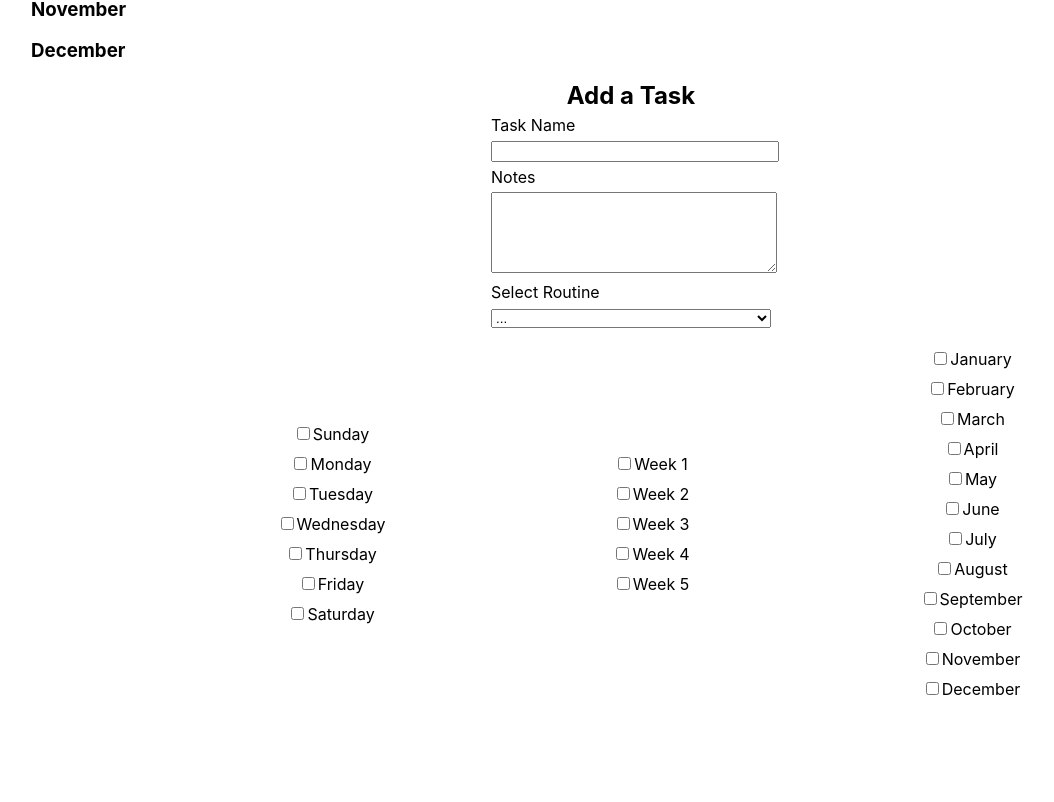
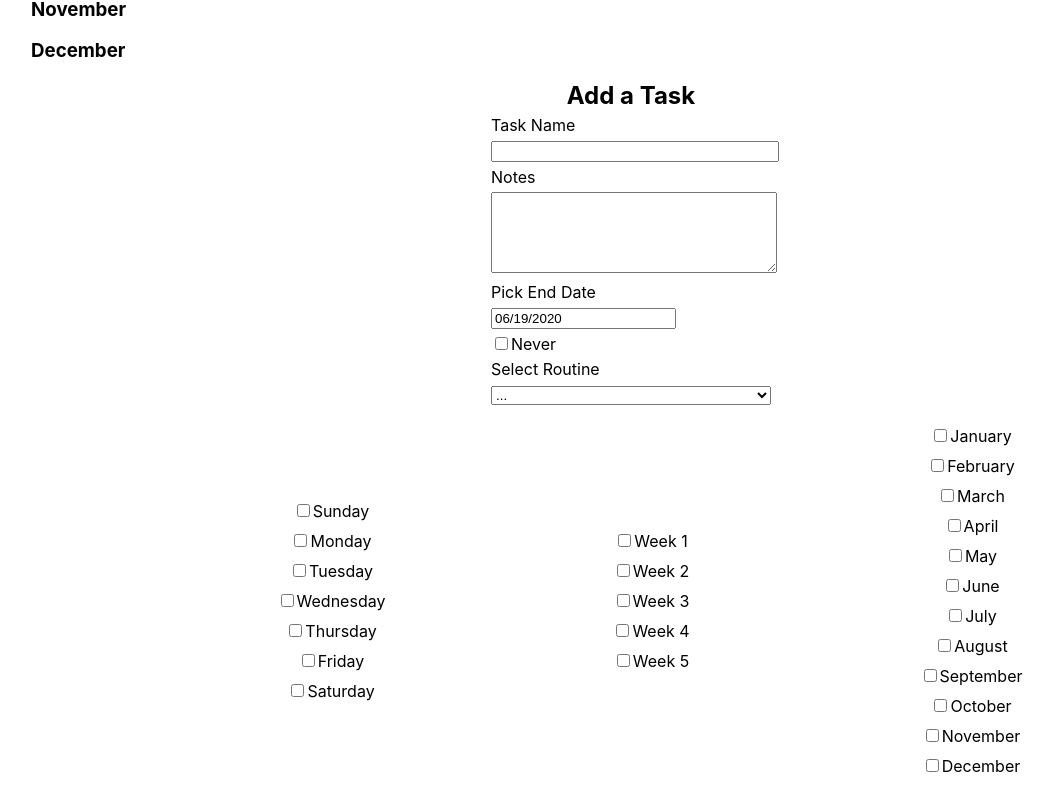
Before and after one commit to Phantom-Wolf/chore-tracker-capstone-client, a React (Create React App) app: page / in a window 1280 px wide. Shown: the part 2128-2930 px from the top of the page, without its empty margins (9-1063 px from the left). Before the commit the page ends 2853 px from the top, so only its background shows below. Built offline with nearby package versions, Linux system fonts and the light colour scheme.

Commit message:
README update

```diff
--- a/package.json
+++ b/package.json
@@ -7,6 +7,7 @@
     "@testing-library/react": "^9.3.2",
     "@testing-library/user-event": "^7.1.2",
     "react": "^16.13.1",
+    "react-datepicker": "^3.0.0",
     "react-dom": "^16.13.1",
     "react-router-dom": "^5.2.0",
     "react-scripts": "3.4.1"
--- a/src/App/App.js
+++ b/src/App/App.js
@@ -6,6 +6,8 @@ import CategoryListMain from "../CategoryListMain/CategoryListMain";
 import Tasks from "../PracticeEntries";
 import ChoreContext from "../ChoreContext";
 import Categories from "../STORE";
+import DatePicker from "react-datepicker";
+import "react-datepicker/dist/react-datepicker.css";
 
 Date.prototype.getWeekOfMonth = function (exact) {
 	let month = this.getMonth(),
@@ -36,6 +38,8 @@ export class App extends Component {
 			touched: false,
 			visible: "none",
 		},
+		startDate: new Date(),
+		endChecked: false,
 	};
 
 	componentDidMount() {
@@ -116,6 +120,27 @@ export class App extends Component {
 	addTask = (task) => {
 		this.setState({
 			tasks: [...this.state.tasks, task],
+		});
+	};
+
+	// add task - end date functions
+
+	validateEndDateNever = () => {
+		const cb = document.getElementById("end_date_never_checkbox");
+		if (cb.checked) {
+			this.setState({
+				endChecked: true,
+			});
+		} else {
+			this.setState({
+				endChecked: false,
+			});
+		}
+	};
+
+	handleChange = (date) => {
+		this.setState({
+			startDate: date,
 		});
 	};
 
@@ -276,6 +301,24 @@ export class App extends Component {
 										<textarea name="content" id="addTaskNotes" rows="5" cols="33" />
 									</div>
 									<div>
+										<label htmlFor="datePicker">Pick End Date</label>
+										<DatePicker
+											selected={this.state.startDate}
+											onChange={this.handleChange}
+											id="datePicker"
+											disabled={this.state.endChecked}
+										/>
+										<label>
+											<input
+												type="checkbox"
+												className="end_date_never"
+												id="end_date_never_checkbox"
+												onChange={this.validateEndDateNever}
+											/>
+											Never
+										</label>
+									</div>
+									<div>
 										<label htmlFor="categorySelect">Select Routine</label>
 										<select
 											id="categorySelect"
```
Also changed, not shown: 2 other files (tests, documents, lock files or other folders).
